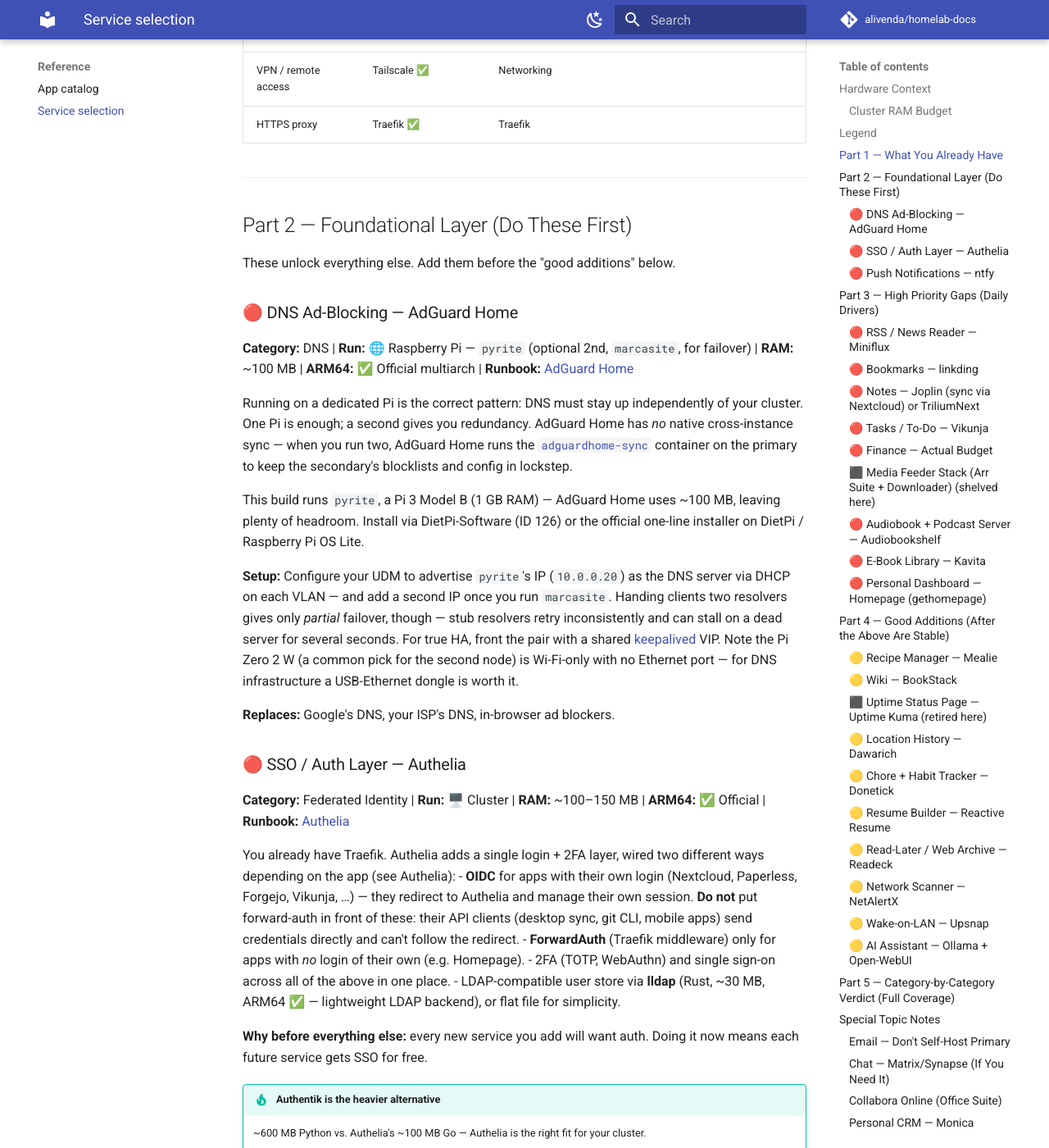
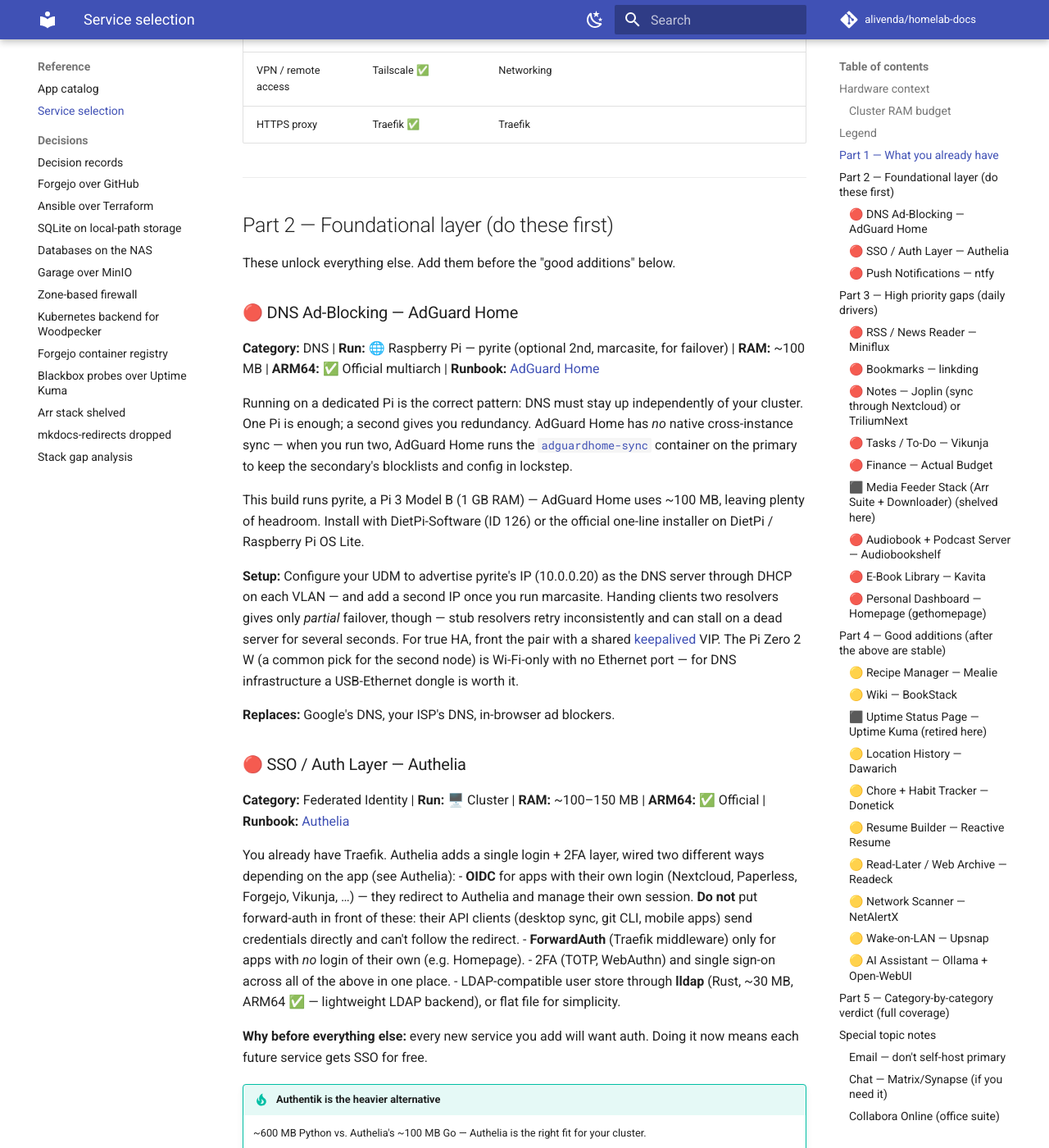
Before and after one commit to alivenda/homelab-docs, an MkDocs documentation site: the page built from docs/reference/service-selection.md, in a window 1280 px wide and 1400 px high, scrolled down 3310 px. Shown: the whole window at 82% size. Built offline with MkDocs 1.6.1 and Material for MkDocs 9.7.7, drawn with Linux system fonts in a browser that asks for light colours; comment, search, counter and statistics services are not loaded; some of the changed text lies outside the part shown.

Commit message:
docs: add decision records, rewrite reference pages — Google style
Extract 12 decision records from scattered prose into
docs/reference/decisions/ with ADR format (Context, Decision,
Consequences). Rewrite service-selection.md and release-notes.md to
follow Google style: sentence-case headings, strip code font from
hostnames and IPs, replace "via" throughout, remove superlatives.
Fix .gitleaksignore path accuracy. Update mkdocs.yml nav.

Vale corpus: 750 → 734 (−16).

Co-Authored-By: Claude Opus 4.6 <noreply@anthropic.com>
Claude-Session: https://claude.ai/code/session_01HaQxB7rPfukpJY6tyuxLwb

````diff
--- a/.woodpecker.yml
+++ b/.woodpecker.yml
@@ -40,7 +40,7 @@ steps:
   # The step reports findings without failing on them, but still fails on a
   # broken lint setup. `--no-exit` makes vale exit 0 when it finds warnings;
   # without it the step would be red from the first run (the corpus starts at
-  # 750 warnings) and `failure: ignore` would then hide a genuinely broken
+  # 734 warnings) and `failure: ignore` would then hide a genuinely broken
   # step forever — the two states look identical.
   #
   # `vale ls-config` is the canary. It exits 2 on a bad StylesPath or a missing
--- a/docs/reference/service-selection.md
+++ b/docs/reference/service-selection.md
@@ -1,6 +1,6 @@
-# Personal Cloud Stack — Complete Service Guide
+# Service selection
 
-A comprehensive review of every awesome-selfhosted category mapped against your specific hardware, existing stack, and day-to-day needs — written against the Turing Pi 2 cluster, UGREEN DXP6800 Pro NAS, slate (a Late-2014 Mac mini running Home Assistant OS as a Proxmox VM), and a dedicated Raspberry Pi for DNS (`pyrite`).
+A comprehensive review of every awesome-selfhosted category mapped against your specific hardware, existing stack, and day-to-day needs — written against the Turing Pi 2 cluster, UGREEN DXP6800 Pro NAS, slate (a Late-2014 Mac mini running Home Assistant OS as a Proxmox VM), and a dedicated Raspberry Pi for DNS (pyrite).
 
 !!! note "Decision record, not the status page"
     This page is the gap analysis that chose the stack (2026-05/06) — it stays as
@@ -13,14 +13,14 @@ A comprehensive review of every awesome-selfhosted category mapped against your
 
 ---
 
-## Hardware Context
+## Hardware context
 
 | Platform | Specs | Already Running |
 |----------|-------|-----------------|
 | **Cluster (4× CM4)** | ARM64, 32 GB total RAM, 1 TB NFS | Traefik, ArgoCD, Prometheus/Grafana/Loki, Vaultwarden, Nextcloud, Paperless-ngx, Forgejo, Woodpecker |
 | **NAS (DXP6800 Pro)** | x86-64, **8 GB RAM** (expandable) | Plex, Immich |
 | **Home Assistant node (slate — Mac mini)** | x86-64, 16 GB RAM / 256 GB SSD, Proxmox | Home Assistant OS (VM: 2 vCPU, 4 GB) |
-| **DNS node (`pyrite` — Pi 3 Model B)** | ARM64, 1 GB RAM | AdGuard Home (optional 2nd, `marcasite`, for failover) |
+| **DNS node (pyrite — Pi 3 Model B)** | ARM64, 1 GB RAM | AdGuard Home (optional 2nd, marcasite, for failover) |
 
 !!! note "NAS RAM is a meaningful constraint"
     At 8 GB, Plex + Immich can consume 2.5–6 GB under load, leaving 2–5.5 GB
@@ -30,7 +30,7 @@ A comprehensive review of every awesome-selfhosted category mapped against your
     opens up AI workloads and makes the NAS more comfortable overall. Services
     that need the upgrade are marked `⚠️ NAS RAM upgrade recommended`.
 
-### Cluster RAM Budget
+### Cluster RAM budget
 
 | Layer | Steady-state RAM |
 |-------|-----------------|
@@ -57,14 +57,14 @@ Headroom is comfortable. OCR (Paperless) and CI builds (Woodpecker) are still th
 | ⚪ **Skip / edge case** | Niche, heavy, ARM issues, or not relevant |
 | ⬛ **Shelved / retired** | Decided against or removed after this page was written — see the entry for why |
 | 🖥️ **Cluster** | Run on k3s |
-| 💾 **NAS** | Run via Docker Compose on DXP6800 |
-| 🌐 **DNS** | Run on a dedicated Raspberry Pi (`pyrite`; optional 2nd) |
+| 💾 **NAS** | Run with Docker Compose on DXP6800 |
+| 🌐 **DNS** | Run on a dedicated Raspberry Pi (pyrite; optional 2nd) |
 | ⚠️ | Needs NAS RAM upgrade to run comfortably |
 | 🚫 | Trap — don't self-host this |
 
 ---
 
-## Part 1 — What You Already Have
+## Part 1 — What you already have
 
 | Service | Tool | Notes |
 |---------|------|-------|
@@ -87,18 +87,18 @@ Headroom is comfortable. OCR (Paperless) and CI builds (Woodpecker) are still th
 
 ---
 
-## Part 2 — Foundational Layer (Do These First)
+## Part 2 — Foundational layer (do these first)
 
 These unlock everything else. Add them before the "good additions" below.
 
 ### 🔴 DNS Ad-Blocking — AdGuard Home
-**Category:** DNS | **Run:** 🌐 Raspberry Pi — `pyrite` (optional 2nd, `marcasite`, for failover) | **RAM:** ~100 MB | **ARM64:** ✅ Official multiarch | **Runbook:** [AdGuard Home](../deploy/adguard-home.md)
+**Category:** DNS | **Run:** 🌐 Raspberry Pi — pyrite (optional 2nd, marcasite, for failover) | **RAM:** ~100 MB | **ARM64:** ✅ Official multiarch | **Runbook:** [AdGuard Home](../deploy/adguard-home.md)
 
 Running on a dedicated Pi is the correct pattern: DNS must stay up independently of your cluster. One Pi is enough; a second gives you redundancy. AdGuard Home has *no* native cross-instance sync — when you run two, AdGuard Home runs the [`adguardhome-sync`](https://github.com/bakito/adguardhome-sync) container on the primary to keep the secondary's blocklists and config in lockstep.
 
-This build runs `pyrite`, a Pi 3 Model B (1 GB RAM) — AdGuard Home uses ~100 MB, leaving plenty of headroom. Install via DietPi-Software (ID 126) or the official one-line installer on DietPi / Raspberry Pi OS Lite.
+This build runs pyrite, a Pi 3 Model B (1 GB RAM) — AdGuard Home uses ~100 MB, leaving plenty of headroom. Install with DietPi-Software (ID 126) or the official one-line installer on DietPi / Raspberry Pi OS Lite.
 
-**Setup:** Configure your UDM to advertise `pyrite`'s IP (`10.0.0.20`) as the DNS server via DHCP on each VLAN — and add a second IP once you run `marcasite`. Handing clients two resolvers gives only *partial* failover, though — stub resolvers retry inconsistently and can stall on a dead server for several seconds. For true HA, front the pair with a shared [keepalived](https://www.keepalived.org/) VIP. Note the Pi Zero 2 W (a common pick for the second node) is Wi-Fi-only with no Ethernet port — for DNS infrastructure a USB-Ethernet dongle is worth it.
+**Setup:** Configure your UDM to advertise pyrite's IP (10.0.0.20) as the DNS server through DHCP on each VLAN — and add a second IP once you run marcasite. Handing clients two resolvers gives only *partial* failover, though — stub resolvers retry inconsistently and can stall on a dead server for several seconds. For true HA, front the pair with a shared [keepalived](https://www.keepalived.org/) VIP. The Pi Zero 2 W (a common pick for the second node) is Wi-Fi-only with no Ethernet port — for DNS infrastructure a USB-Ethernet dongle is worth it.
 
 **Replaces:** Google's DNS, your ISP's DNS, in-browser ad blockers.
 
@@ -109,7 +109,7 @@ You already have Traefik. Authelia adds a single login + 2FA layer, wired two di
 - **OIDC** for apps with their own login (Nextcloud, Paperless, Forgejo, Vikunja, …) — they redirect to Authelia and manage their own session. **Do not** put forward-auth in front of these: their API clients (desktop sync, git CLI, mobile apps) send credentials directly and can't follow the redirect.
 - **ForwardAuth** (Traefik middleware) only for apps with *no* login of their own (e.g. Homepage).
 - 2FA (TOTP, WebAuthn) and single sign-on across all of the above in one place.
-- LDAP-compatible user store via **lldap** (Rust, ~30 MB, ARM64 ✅ — lightweight LDAP backend), or flat file for simplicity.
+- LDAP-compatible user store through **lldap** (Rust, ~30 MB, ARM64 ✅ — lightweight LDAP backend), or flat file for simplicity.
 
 **Why before everything else:** every new service you add will want auth. Doing it now means each future service gets SSO for free.
 
@@ -123,7 +123,7 @@ Self-hosted push notifications for everything: backup alerts, Woodpecker pipelin
 
 ---
 
-## Part 3 — High Priority Gaps (Daily Drivers)
+## Part 3 — High priority gaps (daily drivers)
 
 These are the services people use every day that currently rely on commercial clouds.
 
@@ -139,14 +139,14 @@ Deployed choice. FreshRSS remains the feature-rich alternative if your needs out
 ### 🔴 Bookmarks — linkding
 **Category:** Bookmarks | **Run:** 🖥️ Cluster | **RAM:** ~100–150 MB | **ARM64:** ✅ Official | **Runbook:** [App Catalog](app-catalog.md#linkding)
 
-Minimal, clean, fast. Browser extension for one-click saving. Tags, search, archive via Wayback Machine. Simpler than Wallabag (which is more of a read-later app). Docker ARM64 image confirmed.
+Minimal, clean, fast. Browser extension for one-click saving. Tags, search, archive with Wayback Machine. Simpler than Wallabag (which is more of a read-later app). Docker ARM64 image confirmed.
 
 **Alternatives:** LinkWarden (more features, adds screenshot archiving) or Karakeep (AI tagging).
 
 **Replaces:** Browser bookmarks synced to Firefox/Chrome cloud, Pocket, Raindrop.
 
-### 🔴 Notes — Joplin (sync via Nextcloud) or TriliumNext
-**Category:** Note-Taking | **Run:** 🖥️ Cluster (TriliumNext server) or sync only via Nextcloud | **ARM64:** ✅ | **Runbook:** [App Catalog](app-catalog.md#triliumnext-notes)
+### 🔴 Notes — Joplin (sync through Nextcloud) or TriliumNext
+**Category:** Note-Taking | **Run:** 🖥️ Cluster (TriliumNext server) or sync only through Nextcloud | **ARM64:** ✅ | **Runbook:** [App Catalog](app-catalog.md#triliumnext-notes)
 
 Two options depending on what you want:
 
@@ -169,7 +169,7 @@ The most complete self-hosted task app: lists, kanban, Gantt, calendar view, tea
 ### 🔴 Finance — Actual Budget
 **Category:** Money & Budgeting | **Run:** 🖥️ Cluster | **RAM:** ~100–200 MB | **ARM64:** ✅ Official | **Runbook:** [App Catalog](app-catalog.md#actual-budget)
 
-**Actual Budget** is the best-in-class local-first personal finance tool: zero-sum (envelope) budgeting, fast SQLite backend, no forced cloud sync. Syncs via a self-hosted server, and supports automatic bank sync via SimpleFIN (US) or GoCardless (EU/UK). Official mobile apps exist but trail the desktop/web experience.
+**Actual Budget** is a full-featured local-first personal finance tool: zero-sum (envelope) budgeting, fast SQLite backend, no forced cloud sync. Syncs through a self-hosted server, and supports automatic bank sync with SimpleFIN (US) or GoCardless (EU/UK). Official mobile apps exist but trail the desktop/web experience.
 
 **Alternative:** **Firefly III** if you prefer double-entry bookkeeping (PHP, more RAM, also ARM64).
 
@@ -200,7 +200,7 @@ This is the automation layer that feeds Plex. Without it, adding new shows/movie
 
 **At 8 GB NAS RAM:** run on the cluster pointing to NFS — all four arr apps handle NFS paths fine and this keeps the NAS comfortable under load.
 
-**At 16 GB NAS RAM:** run everything on the NAS via Docker Compose. This is the better architecture because Sonarr/Radarr can **hardlink** completed downloads directly into the Plex library — a second directory entry pointing at the same inode, with no data copied, rather than a full NFS transfer. Keep all paths under a single root (e.g. `/data/downloads/` and `/data/media/`) so hardlinks work across the same filesystem.
+**At 16 GB NAS RAM:** run everything on the NAS with Docker Compose. This is the better architecture because Sonarr/Radarr can **hardlink** completed downloads directly into the Plex library — a second directory entry pointing at the same inode, with no data copied, rather than a full NFS transfer. Keep all paths under a single root (e.g. `/data/downloads/` and `/data/media/`) so hardlinks work across the same filesystem.
 
 ```
 /data/
@@ -222,7 +222,7 @@ Streams all audio formats, syncs progress across devices, has native iOS/Android
 ### 🔴 E-Book Library — Kavita
 **Category:** Document Mgmt / E-Books | **Run:** 🖥️ Cluster | **RAM:** ~100–200 MB | **ARM64:** ✅ Official | **Runbook:** [App Catalog](app-catalog.md#kavita)
 
-Web reader + OPDS server for comics, manga, PDF, epub. Clean UI. .NET-based but ARM64 binaries ship officially. Covers your full ebook library via NFS.
+Web reader + OPDS server for comics, manga, PDF, epub. Clean UI. .NET-based but ARM64 binaries ship officially. Covers your full ebook library through NFS.
 
 **Alternatives:** **Komga** (also excellent, more community, Java but ARM64 confirmed), **Calibre-Web** (if you use Calibre as your library manager on desktop).
 
@@ -239,7 +239,7 @@ YAML-configured, Docker-native, integrates with ~100 services (Plex, Sonarr, Nex
 
 ---
 
-## Part 4 — Good Additions (After the Above Are Stable)
+## Part 4 — Good additions (after the above are stable)
 
 ### 🟡 Recipe Manager — Mealie
 **Category:** Recipe Management | **Run:** 🖥️ Cluster | **RAM:** ~200–300 MB | **ARM64:** ✅ Official | **Runbook:** [App Catalog](app-catalog.md#mealie)
@@ -309,7 +309,7 @@ Scans your network for unknown devices and alerts you (via ntfy). Useful for IoT
 ### 🟡 Wake-on-LAN — Upsnap
 **Category:** Network Utilities | **Run:** 🖥️ Cluster | **RAM:** ~50 MB | **ARM64:** ✅
 
-Web dashboard to wake sleeping machines (your desktop, NAS if asleep, etc.) via WOL. Small, Go binary.
+Web dashboard to wake sleeping machines (your desktop, NAS if asleep, etc.) with WOL. Small, Go binary.
 
 ### 🟡 AI Assistant — Ollama + Open-WebUI
 **Category:** Generative AI | **Run:** 💾 NAS (x86) ⚠️ NAS RAM upgrade required | **Runbook:** [Ollama](../deploy/ollama.md)
@@ -332,7 +332,7 @@ Web dashboard to wake sleeping machines (your desktop, NAS if asleep, etc.) via
 
 ---
 
-## Part 5 — Category-by-Category Verdict (Full Coverage)
+## Part 5 — Category-by-category verdict (full coverage)
 
 Every category from awesome-selfhosted, with a one-line verdict:
 
@@ -357,8 +357,8 @@ Every category from awesome-selfhosted, with a one-line verdict:
 | **Conference Management** | ⚪ Skip | |
 | **CMS** | ⚪ Skip | Nextcloud covers docs; BookStack covers wiki; Ghost covers blog |
 | **CRM** | ⚪ Skip | Personal use; Monica (personal CRM) is 🟡 if you track relationships |
-| **Database Management** | 🟡 Adminer or pgAdmin | Already in stack via Nextcloud/Paperless; Adminer is ~50 MB |
-| **DNS** | 🔴 AdGuard Home | See Part 2 — runs on a dedicated Pi (`pyrite`) |
+| **Database Management** | 🟡 Adminer or pgAdmin | Already in stack through Nextcloud/Paperless; Adminer is ~50 MB |
+| **DNS** | 🔴 AdGuard Home | See Part 2 — runs on a dedicated Pi (pyrite) |
 | **Document Mgmt** | ✅ Paperless-ngx | |
 | **Document Mgmt — E-Books** | 🔴 Kavita + 🔴 Audiobookshelf | See Part 3 |
 | **Document Mgmt — Library Systems** | ⚪ Skip | Institutional use |
@@ -393,7 +393,7 @@ Every category from awesome-selfhosted, with a one-line verdict:
 | **Money + Budgeting** | 🔴 Actual Budget | See Part 3 |
 | **Monitoring** | ✅ Prometheus/Grafana/Loki + blackbox uptime Probes | |
 | **Network Utilities** | 🟡 NetAlertX + Upsnap | See Part 4 |
-| **Note-taking + Editors** | 🔴 Joplin via Nextcloud or TriliumNext server | See Part 3 |
+| **Note-taking + Editors** | 🔴 Joplin through Nextcloud or TriliumNext server | See Part 3 |
 | **Office Suites** | 🟡 Nextcloud + Collabora Online | Enable as Nextcloud app; ~500 MB extra — [App Catalog](app-catalog.md#collabora-online) |
 | **Password Managers** | ✅ Vaultwarden | |
 | **Pastebins** | 🟡 PrivateBin (~50 MB) if you share code snippets | |
@@ -426,9 +426,9 @@ Every category from awesome-selfhosted, with a one-line verdict:
 
 ---
 
-## Special Topic Notes
+## Special topic notes
 
-### Email — Don't Self-Host Primary
+### Email — don't self-host primary
 
 Self-hosting your own mail server (Mailcow, docker-mailserver, Stalwart) is the most common homelab trap:
 - Residential/datacenter IPs are blacklisted by default for outbound SMTP
@@ -438,14 +438,14 @@ Self-hosting your own mail server (Mailcow, docker-mailserver, Stalwart) is the
 
 **Recommendation:** Use a privacy-focused email provider (Proton Mail, Fastmail, Migadu) for primary. If you want email aliases without exposing your address, **AnonAddy** or **SimpleLogin** (AGPL, ARM64 ✅, ~200 MB) are self-hostable and let you create throwaway addresses that forward to your real inbox. That is the 90% solution.
 
-### Chat — Matrix/Synapse (If You Need It)
+### Chat — Matrix/Synapse (if you need it)
 
 If you want a self-hosted chat replacing iMessage/WhatsApp for friends/family: **Matrix Synapse** (Python, ~400–800 MB, ARM64 ✅) + **Element Web** client. It federates so your contacts can be on other Matrix servers.
 
 If it's just for yourself: Signal is fine. Don't deploy a chat server unless you have people who'll use it.
 
 
-### Collabora Online (Office Suite)
+### Collabora Online (office suite)
 
 The Nextcloud Collabora integration turns Nextcloud into a full Google Docs replacement. It adds ~500 MB RAM to the cluster but unlocks real-time collaborative editing of `.docx`, `.xlsx`, `.pptx` directly in the browser. Install it as a Nextcloud app (CODE — Collabora Online Development Edition). ARM64 ✅ official.
 
@@ -455,9 +455,9 @@ The Nextcloud Collabora integration turns Nextcloud into a full Google Docs repl
 
 ---
 
-## Part 6 — Recommended Deployment Order
+## Part 6 — Recommended deployment order
 
-If starting fresh, add services in this sequence. AdGuard Home goes on the dedicated DNS Pi (`pyrite`) — everything else goes on the cluster unless marked 💾 NAS. Each item notes where it's documented: a full **runbook**, the shared **catalog**, or **none yet**.
+If starting fresh, add services in this sequence. AdGuard Home goes on the dedicated DNS Pi (pyrite) — everything else goes on the cluster unless marked 💾 NAS. Each item notes where it's documented: a full **runbook**, the shared **catalog**, or **none yet**.
 
 ```
 1.  AdGuard Home              (runbook)        → whole-network ad blocking immediately
@@ -486,7 +486,7 @@ If starting fresh, add services in this sequence. AdGuard Home goes on the dedic
 
 ---
 
-## Part 7 — NAS Upgrade Path
+## Part 7 — NAS upgrade path
 
 At 8 GB RAM, your NAS can sustain:
 - Plex (0.5–2 GB)
--- a/mkdocs.yml
+++ b/mkdocs.yml
@@ -124,6 +124,20 @@ nav:
   - Reference:
       - App catalog: reference/app-catalog.md
       - Service selection: reference/service-selection.md
+      - Decisions:
+          - reference/decisions/index.md
+          - Forgejo over GitHub: reference/decisions/forgejo-over-github.md
+          - Ansible over Terraform: reference/decisions/ansible-over-terraform.md
+          - SQLite on local-path storage: reference/decisions/sqlite-on-local-path.md
+          - Databases on the NAS: reference/decisions/databases-on-nas.md
+          - Garage over MinIO: reference/decisions/garage-over-minio.md
+          - Zone-based firewall: reference/decisions/zone-based-firewall.md
+          - Kubernetes backend for Woodpecker: reference/decisions/woodpecker-kubernetes-backend.md
+          - Forgejo container registry: reference/decisions/forgejo-container-registry.md
+          - Blackbox probes over Uptime Kuma: reference/decisions/blackbox-over-uptime-kuma.md
+          - Arr stack shelved: reference/decisions/arr-stack-shelved.md
+          - mkdocs-redirects dropped: reference/decisions/mkdocs-redirects-dropped.md
+          - Stack gap analysis: reference/decisions/stack-gap-analysis.md
   - Release notes: release-notes.md
 
 extra:
````
Also changed, not shown: other parts of docs/reference/service-selection.md (+1 -1 lines), docs/reference/decisions/ansible-over-terraform.md (added, +31 -0 lines), docs/reference/decisions/arr-stack-shelved.md (added, +33 -0 lines), docs/reference/decisions/blackbox-over-uptime-kuma.md (added, +32 -0 lines), docs/reference/decisions/databases-on-nas.md (added, +32 -0 lines), docs/reference/decisions/forgejo-container-registry.md (added, +31 -0 lines), docs/reference/decisions/forgejo-over-github.md (added, +31 -0 lines), docs/reference/decisions/garage-over-minio.md (added, +36 -0 lines), docs/reference/decisions/index.md (added, +20 -0 lines), docs/reference/decisions/mkdocs-redirects-dropped.md (added, +28 -0 lines), docs/reference/decisions/sqlite-on-local-path.md (added, +32 -0 lines), docs/reference/decisions/stack-gap-analysis.md (added, +34 -0 lines), docs/reference/decisions/woodpecker-kubernetes-backend.md (added, +31 -0 lines), docs/reference/decisions/zone-based-firewall.md (added, +35 -0 lines), 1 more files, 1 other file.
